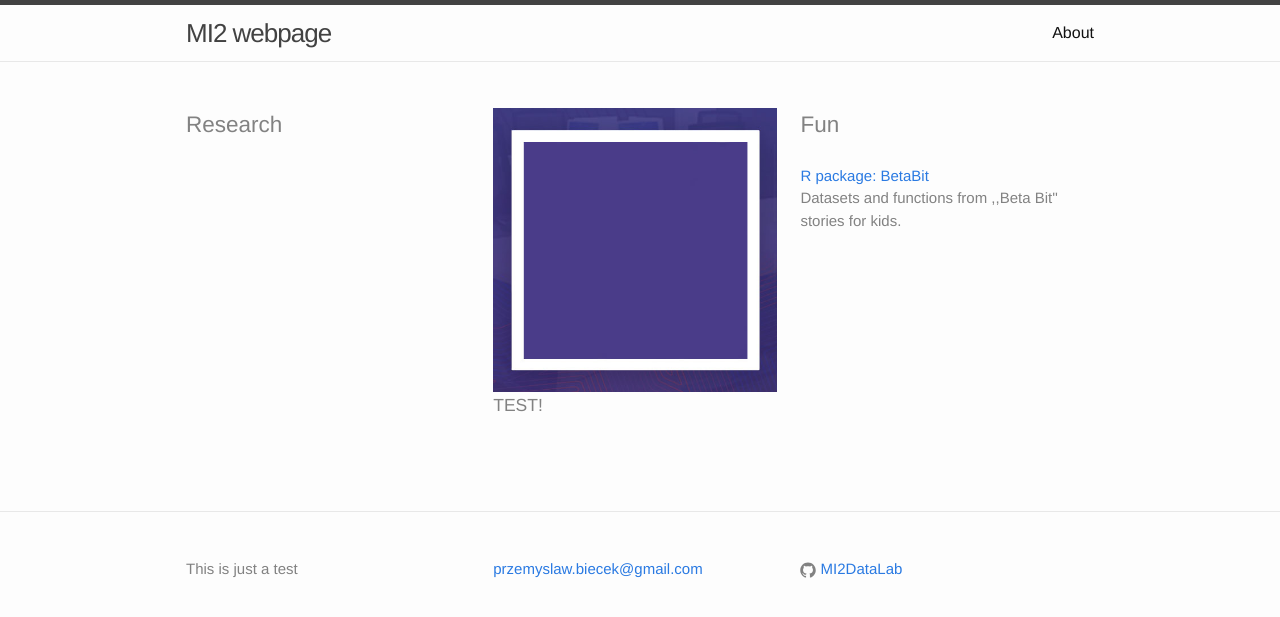
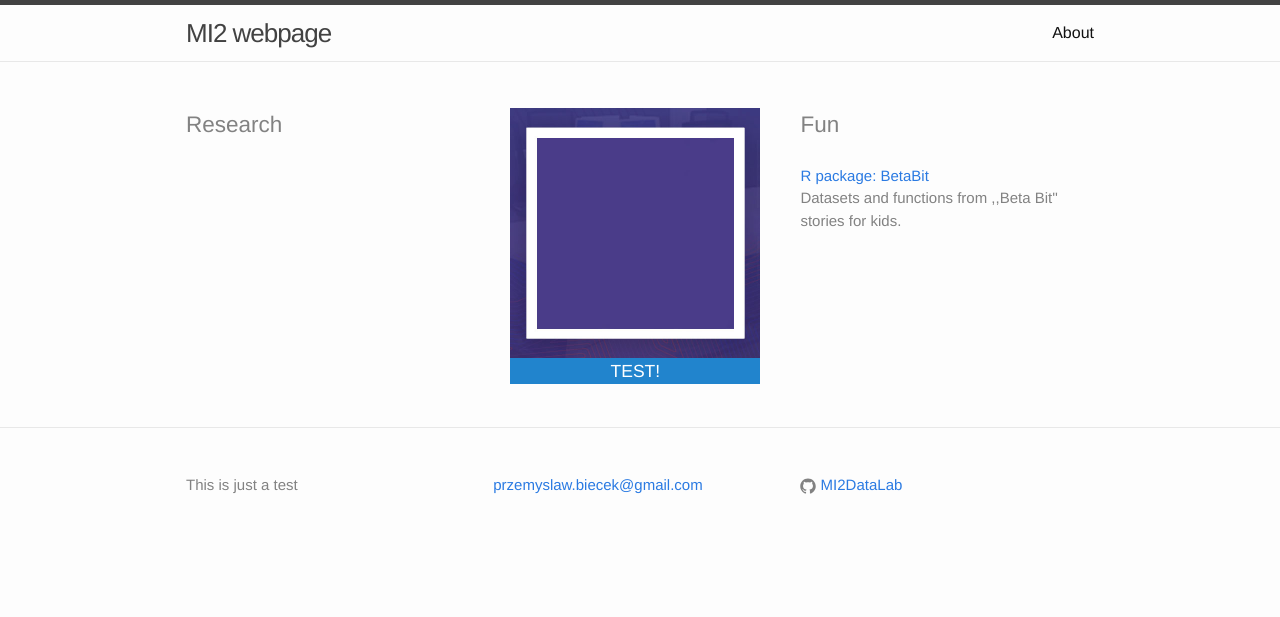
Before and after one commit to MI2DataLab/MI2DataLab_webpage, a Jekyll site: the page built from index.html, in a window 1280 px wide. Shown: the top 617 px of the page. Built offline with Jekyll 4.4.1, drawn with Linux system fonts in a browser that asks for light colours; nearby versions of some CDN libraries; library files that are not in the unit come from our copies.

Commit message:
maybe now

```diff
--- a/_includes/head.html
+++ b/_includes/head.html
@@ -9,8 +9,8 @@
   <link rel="stylesheet" href="{{ "/css/main.css" | prepend: site.baseurl }}">
   <link rel="canonical" href="{{ page.url | replace:'index.html','' | prepend: site.baseurl | prepend: site.url }}">
   <link rel="alternate" type="application/rss+xml" title="{{ site.title }}" href="{{ "/feed.xml" | prepend: site.baseurl | prepend: site.url }}" />
-  <script src="js/jquery-3.2.1.min.js"/>
-  <script src="js/jquery.flip.js"/>
+  <script src="js/jquery-3.2.1.min.js"></script>
+  <script src="js/jquery.flip.js"></script>
   <style>
 .flip {
     height: 250px;
--- a/_layouts/page.html
+++ b/_layouts/page.html
@@ -3,7 +3,7 @@ layout: default
 ---
 <div class="post">
 
-<div class="flip">
+<div id="factorMerger" class="flip">
     <div class="front">
         <img src="/figs/mi2.jpg" alt="" />
     </div>
```
